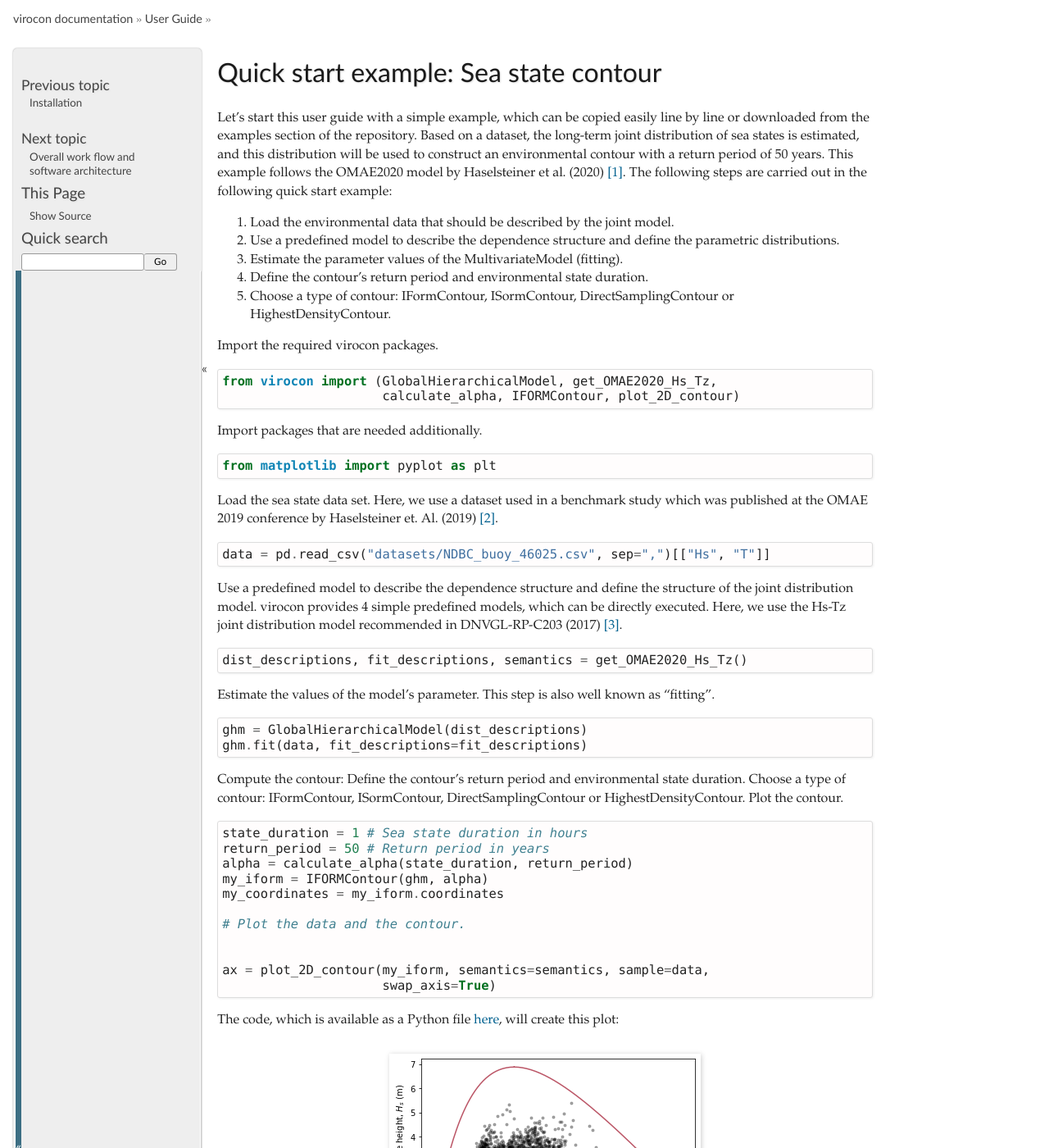
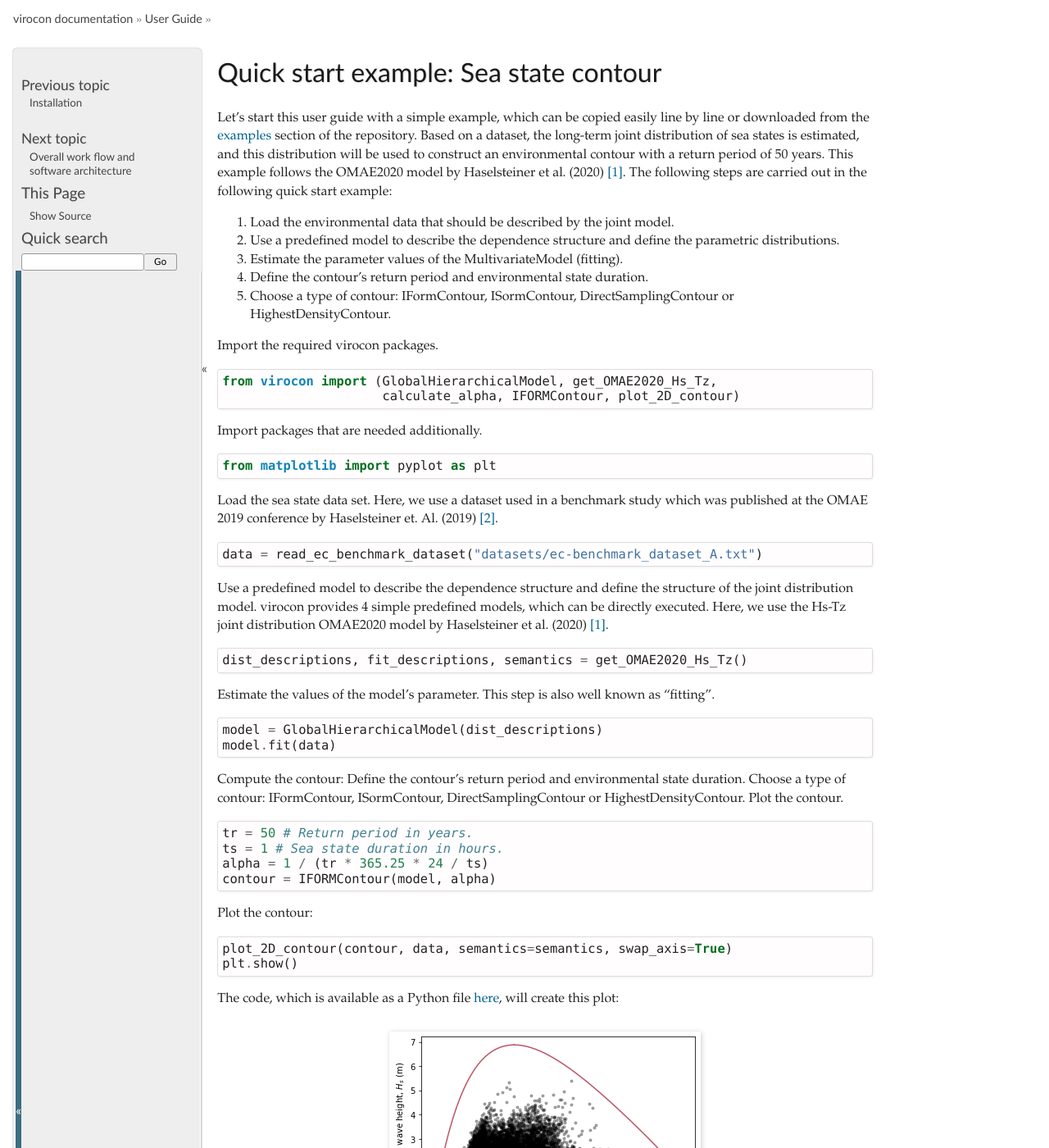
Before and after one commit to virocon-organization/virocon, a Sphinx documentation site: the page built from docs/example.rst, in a window 1280 px wide and 1400 px high. Shown: the whole window at 82% size. Built offline with Sphinx 7.4.7, drawn with Linux system fonts in a browser that asks for light colours; some of the changed text lies outside the part shown.

```diff
--- a/docs/example.rst
+++ b/docs/example.rst
@@ -3,7 +3,7 @@ Quick start example: Sea state contour
 **************************************
 
 Let’s start this user guide with a simple example, which can be copied easily line by line or downloaded from the
-examples section of the repository. Based on a dataset, the long-term joint distribution of sea states is estimated,
+examples_ section of the repository. Based on a dataset, the long-term joint distribution of sea states is estimated,
 and this distribution will be used to construct an environmental contour with a return period of 50 years. This example
 follows the OMAE2020 model by Haselsteiner et al. (2020) [1]_. The following steps are carried out in the following quick
 start example:
@@ -30,11 +30,11 @@ Load the sea state data set. Here, we use a dataset used in a benchmark study wh
 conference by Haselsteiner et. Al. (2019) [2]_.
 ::
 
-    data = pd.read_csv("datasets/NDBC_buoy_46025.csv", sep=",")[["Hs", "T"]]
+    data = read_ec_benchmark_dataset("datasets/ec-benchmark_dataset_A.txt")
 
 Use a predefined model to describe the dependence structure and define the structure of the joint distribution model.
 virocon provides 4 simple predefined models, which can be directly executed. Here, we use the Hs-Tz joint distribution
-model recommended in DNVGL-RP-C203 (2017) [3]_.
+OMAE2020 model by Haselsteiner et al. (2020) [1]_.
 ::
 
     dist_descriptions, fit_descriptions, semantics = get_OMAE2020_Hs_Tz()
@@ -42,23 +42,23 @@ model recommended in DNVGL-RP-C203 (2017) [3]_.
 Estimate the values of the model’s parameter. This step is also well known as “fitting”.
 ::
 
-    ghm = GlobalHierarchicalModel(dist_descriptions)
-    ghm.fit(data, fit_descriptions=fit_descriptions)
+    model = GlobalHierarchicalModel(dist_descriptions)
+    model.fit(data)
 
 Compute the contour: Define the contour’s return period and environmental state duration. Choose a type of contour:
 IFormContour, ISormContour, DirectSamplingContour or HighestDensityContour. Plot the contour.
 ::
-    state_duration = 1 # Sea state duration in hours
-    return_period = 50 # Return period in years
-    alpha = calculate_alpha(state_duration, return_period)
-    my_iform = IFORMContour(ghm, alpha)
-    my_coordinates = my_iform.coordinates
+    tr = 50 # Return period in years.
+    ts = 1 # Sea state duration in hours.
+    alpha = 1 / (tr * 365.25 * 24 / ts)
+    contour = IFORMContour(model, alpha)
 
-    # Plot the data and the contour.
+Plot the contour:
+::
 
+    plot_2D_contour(contour, data, semantics=semantics, swap_axis=True)
+    plt.show()
 
-    ax = plot_2D_contour(my_iform, semantics=semantics, sample=data,
-                         swap_axis=True)
 
 The code, which is available as a Python file here_, will create this plot:
 
@@ -68,7 +68,7 @@ The code, which is available as a Python file here_, will create this plot:
 
     Environmental contour with a return period of 50 years.
 
+.. _examples: https://github.com/virocon-organization/virocon/tree/master/examples
 .. _here: https://github.com/virocon-organization/virocon/blob/master/examples/hstz_contour_simple.py
 .. [1] •	Haselsteiner et. Al. (2020): Haselsteiner, A.F.; Sander, A.; Ohlendorf, J.H.; Thoben, K.D. (2020). Global hierarchical models for wind and wave contours: physical interpretations of the dependence functions. OMAE 2020, Fort Lauderdale, USA. Proceedings of the 39th International Conference on Ocean, Offshore and Arctic Engineering.
 .. [2] •	Haselsteiner et. Al. (2019): Haselsteiner, A.F.; Coe, R.; Manuel, L.; Nguyen, P.T.T.; Martin, N.; Eckert-Gallup, A. A benchmarking exercise on estimating extreme environmental conditions: methodology and baseline results. Proceedings of the 38th International Conference on Ocean, Offshore and Arctic Engineering OMAE2019, June 09-14, 2019, Glasgow, Scotland.
-.. [3] •	DNV GL. (2017). Recommended practice DNVGL-RP-C205: Environmental conditions and environmental loads.
--- a/docs/user_guide.rst
+++ b/docs/user_guide.rst
@@ -15,4 +15,5 @@ User Guide
     workflow
     detailed_examples
     joint_models_estimating_parameters
+    constructing_contours
     description_cheat_sheet
--- a/docs/workflow.rst
+++ b/docs/workflow.rst
@@ -16,7 +16,7 @@ handles fitting a model structure to a dataset, the class DependenceFunction, wh
 environmental variables and the class Contour, which handles contour construction. This class diagram was created for
 virocon version 2.0.0
 
-Figure 2 shows viroconcom's class diagram.
+Figure 2 shows virocon's class diagram.
 
 .. figure:: class_diagramm_VC2.png
     :scale: 50 %
```
Also changed, not shown: docs/constructing_contours.rst (added, +7 -0 lines), docs/detailed_examples.rst (+4 -4 lines), docs/install.rst (+18 -5 lines).
